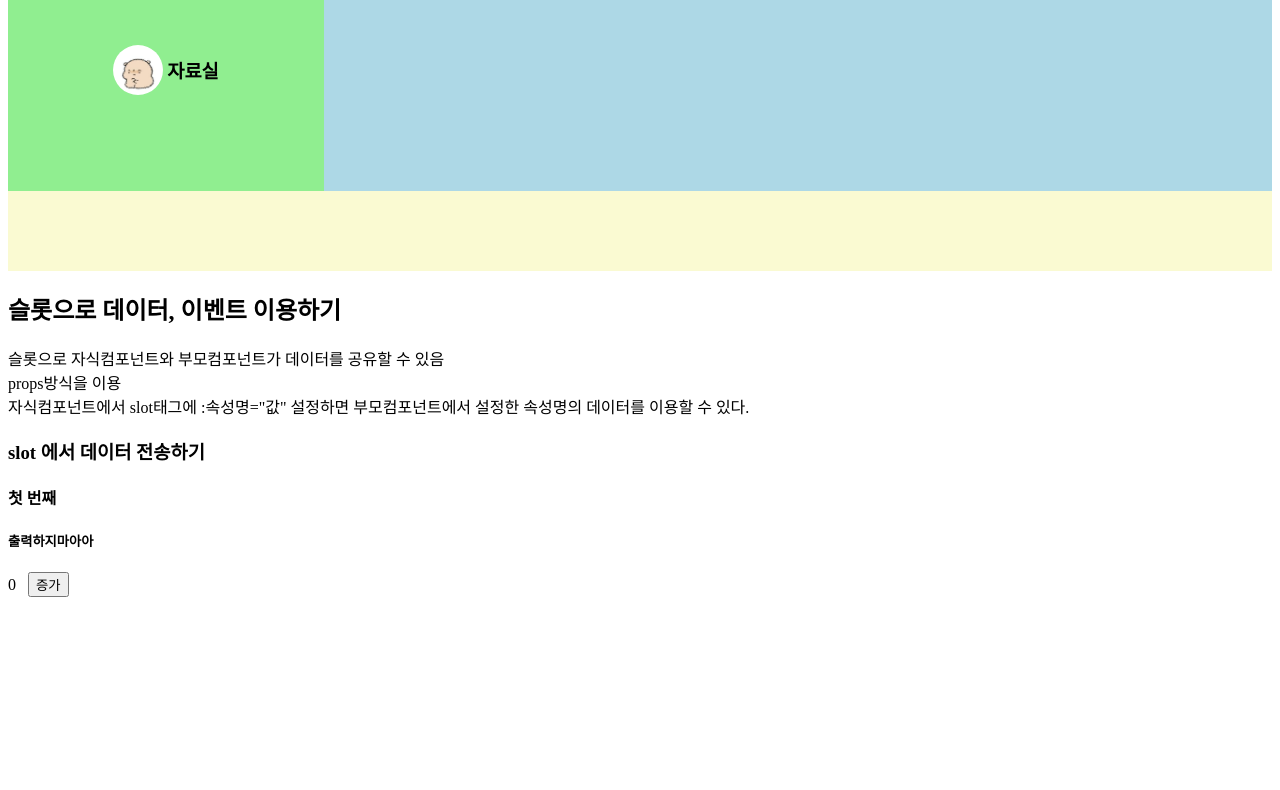
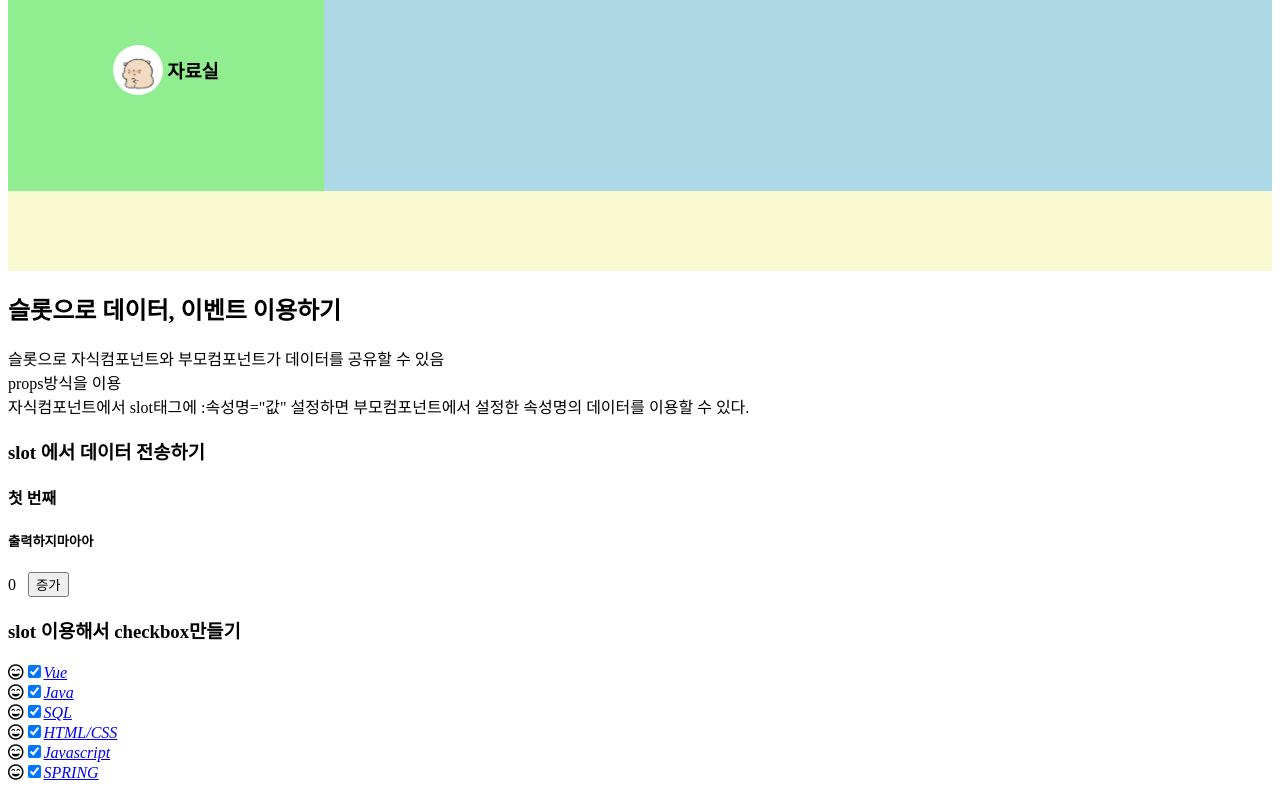
Before and after one commit to woogamjaa/vue, a Vue app in the folder vuework/npmtest/sfctest/: page / in a window 1280 px wide. Shown: the part 7661-8451 px from the top of the page. Before the commit the page ends 8266 px from the top, so only its background shows below. Built offline with nearby package versions, Linux system fonts and the light colour scheme.

Commit message:
slot 이용하여 checkbox만들기

```diff
--- /dev/null
+++ b/vuework/npmtest/sfctest/src/components/06_슬룻이용/07_DataSlotCheckBox.vue
@@ -0,0 +1,36 @@
+<template>
+    <div>
+        <CheckBoxList :items="items" >
+            <template v-slot:icon="p1">
+                <i v-if="p1.checked" class="far fa-grin-beam"></i>
+                <i v-else class="far fa-frown"></i>
+
+            </template>
+            <template v-slot:default="p2">
+                <span v-if="p2.checked" style="color:blue;text-decoration: underline;"><i>{{p2.label}}</i></span>
+                <span v-else style="color:gray">{{p2.label}}</span>
+            </template>
+        </CheckBoxList>
+    </div>
+</template>
+<script>
+import CheckBoxList from './contentcompoent/CheckBoxList.vue'
+import {items} from '@/resources/Dataresources.js';
+export default {
+    name:"dataSoltCheckbox",
+    components:{CheckBoxList},
+    methods:{
+        checkboxChange(e){
+            console.log(e)
+        }
+    },
+    data(){
+        return{
+            items:items,
+        }
+    }
+}
+</script>
+<style>
+       @import url("https://cdnjs.cloudflare.com/ajax/libs/font-awesome/5.14.0/css/all.min.css");
+</style>
--- a/vuework/npmtest/sfctest/src/components/06_슬룻이용/SlotContainer.vue
+++ b/vuework/npmtest/sfctest/src/components/06_슬룻이용/SlotContainer.vue
@@ -74,9 +74,12 @@
                 </template>
             </DataSlotComponent>
 
+            <h3>slot 이용해서 checkbox만들기</h3>
+            <DataSlotCheckBox/>
     </div>
 </template>
 <script>
+import DataSlotCheckBox from './07_DataSlotCheckBox.vue'
 import ChildSlotComponent2 from './02_ChildSlotComponent.vue';
 import ChildSlotComponent from './01_ChildSlotComponent.vue';
 import InputComponent from './03_InputComponent.vue'
@@ -88,7 +91,7 @@ import AsideMenuComponent from './contentcompoent/AsideMenuComponent.vue';
 import DataSlotComponent from './06_DataSlotComponent.vue';
 export default {
     name:"slotcontainer",
-    components:{ChildSlotComponent,ChildSlotComponent2,InputComponent,NamedSlotComponent,LayoutComponent,HeaderComponent,AsideMenuComponent,DataSlotComponent},
+    components:{ChildSlotComponent,ChildSlotComponent2,InputComponent,NamedSlotComponent,LayoutComponent,HeaderComponent,AsideMenuComponent,DataSlotComponent,DataSlotCheckBox},
     data(){
         return{clickCount:0,
             checkData:"check컴포넌트",
--- /dev/null
+++ b/vuework/npmtest/sfctest/src/components/06_슬룻이용/contentcompoent/CheckBoxList.vue
@@ -0,0 +1,20 @@
+<template>
+    <div v-for="item in items" :key="item.id">
+        <slot name="icon" :checked="item.checked"></slot>
+        <label>
+            <input type="checkbox" value="item.id" :checked="item.checked"
+            @change="$emit('checkchangedEvent',{id:item.id,checked:$event.target.checked})">
+        </label>
+        <slot :checked="item.checked" :label="item.label"></slot>
+    </div>
+</template>
+<script>
+export default {
+    name:"CheckBox",
+    props:["items"],
+    emits:["checkchangedEvent"],
+}
+</script>
+<style>
+
+</style>
--- a/vuework/npmtest/sfctest/src/resources/Dataresources.js
+++ b/vuework/npmtest/sfctest/src/resources/Dataresources.js
@@ -5,7 +5,14 @@ export const geneatorNum=function* (title){
     }
 }
 
-
+export const items=[
+    {id:"V",checked:true,label:"Vue"},
+    {id:"J",checked:true,label:"Java"},
+    {id:"S",checked:true,label:"SQL"},
+    {id:"H",checked:true,label:"HTML/CSS"},
+    {id:"JS",checked:true,label:"Javascript"},
+    {id:"SP",checked:true,label:"SPRING"},
+  ];
 // export const member=[{
 
 // }]
```
